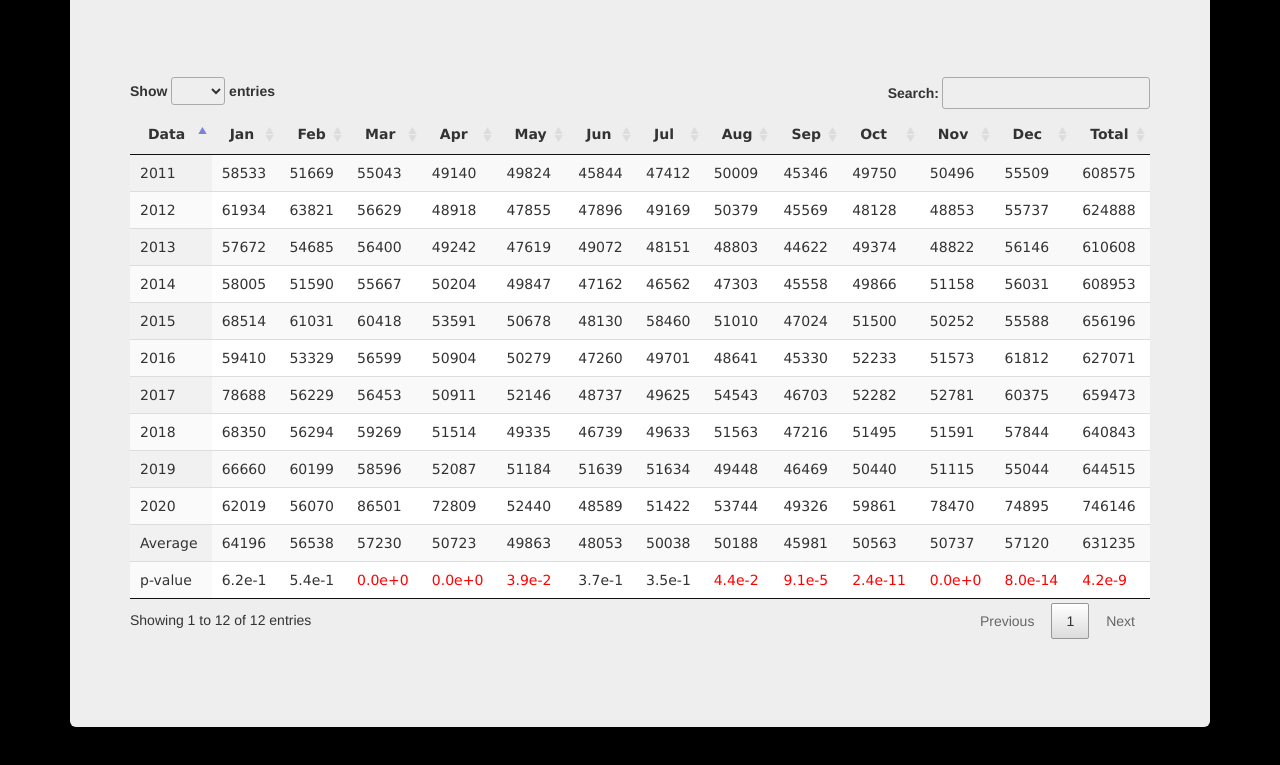
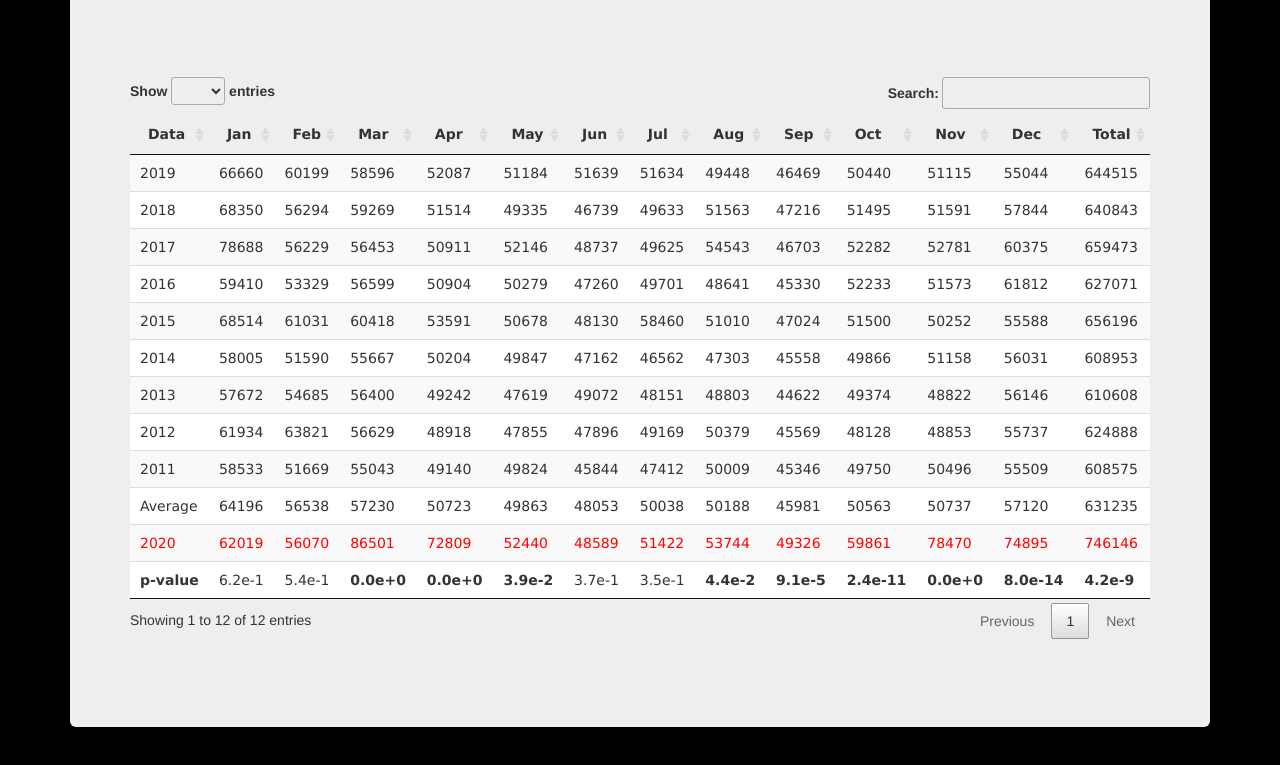
Before and after one commit to dit-stat/dit-stat.github.io, a plain HTML site: page index.html in a window 1280 px wide. Shown: the part 908-1673 px from the top of the page. Drawn offline with Linux system fonts and the light colour scheme; files whose address does not match are found by name.

Commit message:
update index

```diff
--- a/index.html
+++ b/index.html
@@ -235,9 +235,9 @@ function draw_table(data,new_data) {
     v_mean = get_stat_month (data)
     v_mean['mean'].push(parseInt(d3.mean(sd)))
     v_mean['stdev'].push(parseInt(d3.deviation(sd)))
+    stat_data.push(v_mean['mean'])
     new_data = get_table (new_data)
     stat_data.push(new_data[0])
-    stat_data.push(v_mean['mean'])
     pvals=['p-value']
     const f = d3.format(".1e");
     if ( new_data[0] == undefined ) {
@@ -276,13 +276,23 @@ function draw_table(data,new_data) {
         data: stat_data,
         columns: d_columns,
         pageLength: 20,
+        order: [],
         "rowCallback": function( row, data, index ) {
         if ( data[0] == "p-value") {
           //Highlight the cell value
+          $(row).find('td:eq("0")').css('font-weight', 'bold')
           for (let i=1; i < data.length; i++ ) {
           if (data[i] < 0.05 ) {
+            $(row).find('td:eq("'+i+'")').css('font-weight', 'bold');
+          }
+        }
+          //Highlight the row
+          $(row).addClass("danger");
+        }
+        if ( data[0] == "2020" || data[0] == "2021") {
+          //Highlight the cell value
+          for (let i=0; i < data.length; i++ ) {
             $(row).find('td:eq("'+i+'")').css('color', 'red');
-          }
         }
           //Highlight the row
           $(row).addClass("danger");
```
